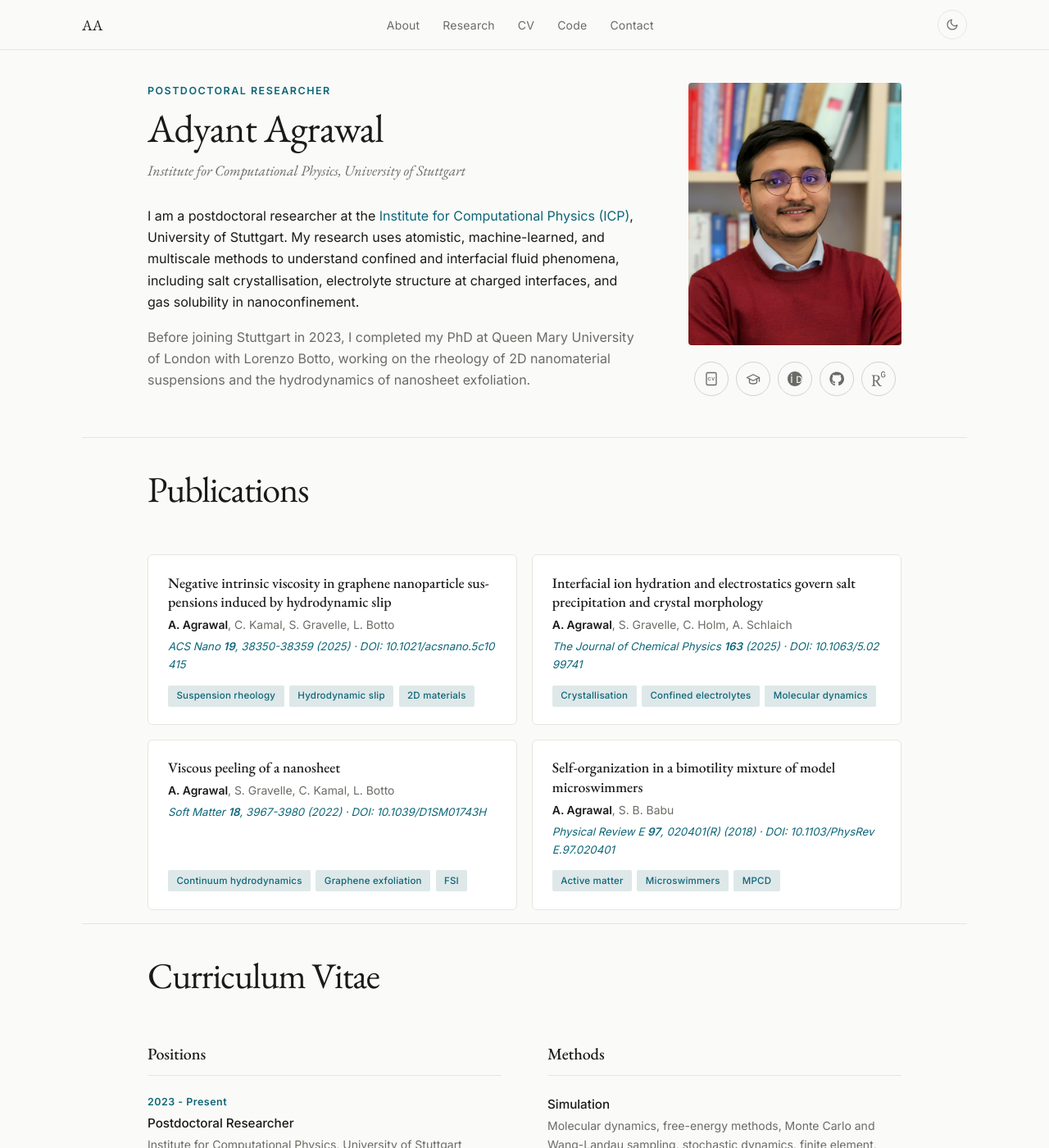
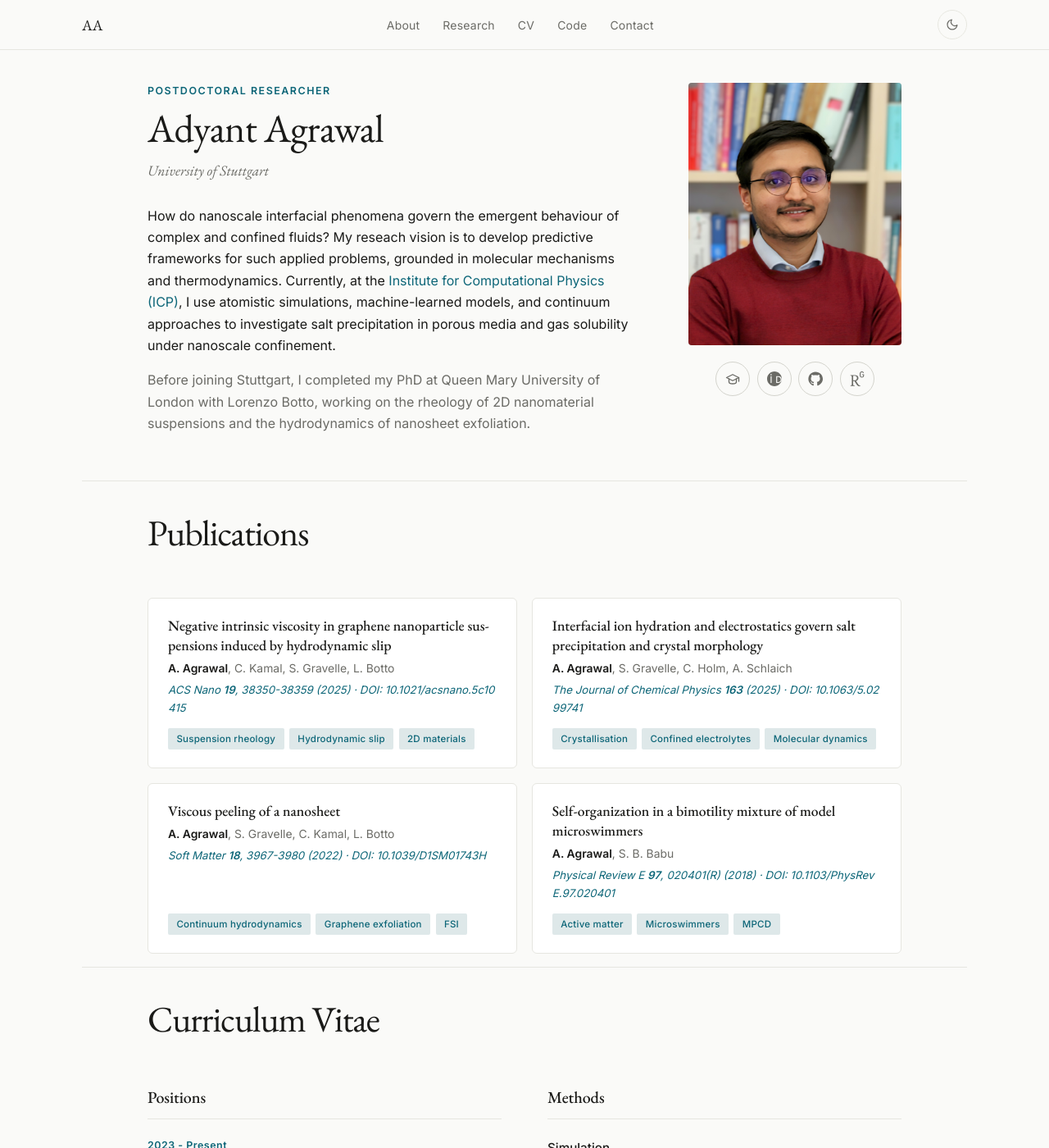
Before and after one commit to adyant-agrawal/adyant-agrawal.github.io, a Jekyll site: the page built from index.html, in a window 1280 px wide and 1400 px high. Shown: the whole window at 82% size. Built offline with Jekyll 4.4.1, drawn with Linux system fonts in a browser that asks for light colours; some of the changed text lies outside the part shown.

Commit message:
affiliation details

```diff
--- a/_data/content.yml
+++ b/_data/content.yml
@@ -21,13 +21,14 @@ hero:
   role: Postdoctoral Researcher
   name: Adyant Agrawal
   initials: AA
-  affiliation: Institute for Computational Physics, University of Stuttgart
+  affiliation: University of Stuttgart
   affiliation_url: https://www.icp.uni-stuttgart.de/
   photo: /assets/img/photo.jpg
   bio: >-
-    I am a postdoctoral researcher at the [Institute for Computational Physics (ICP)](https://www.icp.uni-stuttgart.de/), University of Stuttgart. My research uses atomistic, machine-learned, and multiscale methods to understand confined and interfacial fluid phenomena, including salt crystallisation, electrolyte structure at charged interfaces, and gas solubility in nanoconfinement.
+    How do nanoscale interfacial phenomena govern the emergent behaviour of complex and confined fluids? My reseach vision is to develop predictive frameworks for such applied problems, grounded in molecular mechanisms and thermodynamics.
+    Currently, at the [Institute for Computational Physics (ICP)](https://www.icp.uni-stuttgart.de/), I use atomistic simulations, machine-learned models, and continuum approaches to investigate salt precipitation in porous media and gas solubility under nanoscale confinement.
   bio_secondary: >-
-    Before joining Stuttgart in 2023, I completed my PhD at Queen Mary University of London with Lorenzo Botto, working on the rheology of 2D nanomaterial suspensions and the hydrodynamics of nanosheet exfoliation.
+    Before joining Stuttgart, I completed my PhD at Queen Mary University of London with Lorenzo Botto, working on the rheology of 2D nanomaterial suspensions and the hydrodynamics of nanosheet exfoliation.
 
 # --- Navigation bar -------------------------------------------------------
 nav:
@@ -77,7 +78,7 @@ links:
     text: ResearchGate profile
 
 # --- Hero icon bar: keys from `links` to show as icons -------------------
-social: [cv, scholar, orcid, github, researchgate]
+social: [scholar, orcid, github, researchgate]
 
 # --- Code & Tools section -------------------------------------------------
 code_intro: Open-source software I contribute to.
--- a/_data/cv.yml
+++ b/_data/cv.yml
@@ -30,7 +30,7 @@ right:
   - heading: Methods
     entries:
       - role: Simulation
-        institution: "Molecular dynamics, free-energy methods, Monte Carlo and Wang-Landau sampling, stochastic dynamics, finite element, mesoscale hydrodynamics (MPCD)"
+        institution: "Molecular dynamics, free-energy methods, stochastic dynamics, finite element, mesoscale hydrodynamics"
       - role: Modelling and ML
         institution: Continuum theory of confined fluids, machine-learned implicit solvent models, multiscale coupling
 
@@ -39,6 +39,6 @@ right:
       - role: MD and analysis
         institution: GROMACS, LAMMPS, MAICoS, VMD
       - role: Numerics
-        institution: COMSOL, Python (NumPy, MDAnalysis, PyTorch), MATLAB, C++
+        institution: Python (NumPy, MDAnalysis), COMSOL, MATLAB, C++
       - role: HPC and dev
         institution: SLURM, Git/GitHub/GitLab, scientific software engineering
```
Also changed, not shown: 1 other file.
